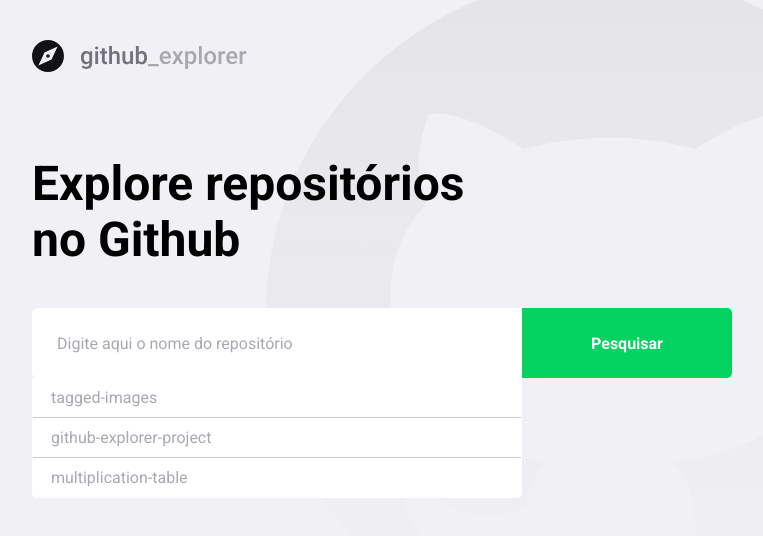
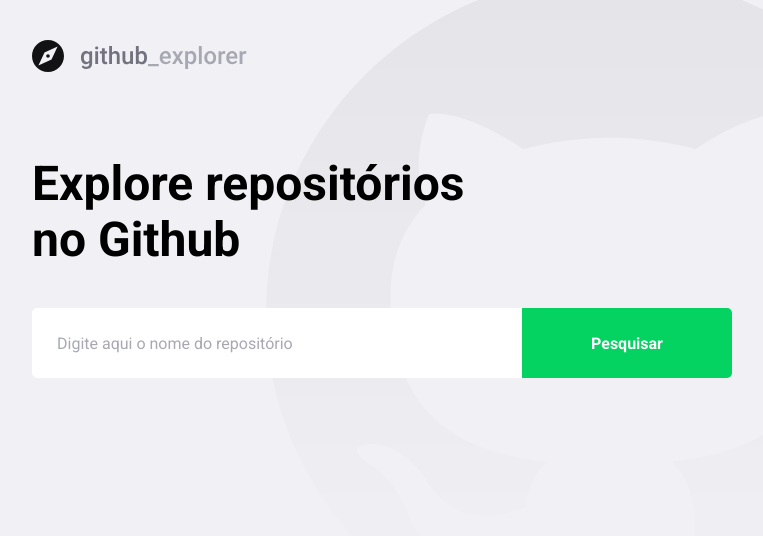
Before and after one commit to gpaiva00/github-explorer-project, a React (Create React App) app: page / in a window 1280 px wide. Shown: the top 536 px of the page, without its empty margins (148-911 px from the left). Built offline with nearby package versions, Linux system fonts and the light colour scheme; the HTML template or start-up script is replaced by a standard one.

Commit message:
Implementing style of sugestion list

```diff
--- a/src/pages/Dashboard/index.tsx
+++ b/src/pages/Dashboard/index.tsx
@@ -1,4 +1,10 @@
-import React, { FC, useState, useEffect, FormEvent } from 'react';
+import React, {
+  FC,
+  useState,
+  useEffect,
+  FormEvent,
+  KeyboardEvent,
+} from 'react';
 import { Link } from 'react-router-dom';
 import { FiChevronRight } from 'react-icons/fi';
 import logoImg from '../../assets/logo.svg';
@@ -8,6 +14,7 @@
 import { Title, Form, Repositories, Error, SugestionList } from './styles';
 
 interface Repository {
+  name: string;
   full_name: string;
   description: string;
   owner: {
@@ -19,6 +26,7 @@
 const Dashboard: FC = () => {
   const [searchTerm, setSearchTerm] = useState('');
   const [errorMessage, setErrorMessage] = useState('');
+  const [userRepositories, setUserRepositories] = useState<Repository[]>([]);
   const [repositories, setRepositories] = useState<Repository[]>(() => {
     const storagedRepositories = localStorage.getItem(
       '@Githubexplorer:repositories'
@@ -28,12 +36,21 @@
     return [];
   });
 
-  const activeSuggestion = 0;
-  const filteredSuggestions = [
-    'tagged-images',
-    'github-explorer-project',
-    'multiplication-table',
-  ];
+  async function handleSearchByUser(
+    event: KeyboardEvent<HTMLInputElement>
+  ): Promise<void> {
+    const { keyCode } = event;
+
+    if (keyCode !== 191) return;
+
+    const [user] = searchTerm.split('/');
+
+    if (!user) return;
+
+    const { data } = await api.get<Repository[]>(`users/${user}/repos`);
+
+    setUserRepositories([...userRepositories, ...data]);
+  }
 
   async function handleAddRepository(
     event: FormEvent<HTMLFormElement>
@@ -65,35 +82,24 @@
       <img src={logoImg} alt="Github explorer" />
       <Title>Explore repositórios no Github</Title>
 
-      <Form hasError={!!errorMessage} onSubmit={handleAddRepository}>
+      {/* onSubmit={handleAddRepository} */}
+      <Form hasError={!!errorMessage}>
         <input
           value={searchTerm}
           onChange={(e) => setSearchTerm(e.target.value)}
+          onKeyUp={(e) => handleSearchByUser(e)}
           placeholder="Digite aqui o nome do repositório"
         />
         <button type="submit">Pesquisar</button>
       </Form>
 
-      <SugestionList>
-        {filteredSuggestions.map((suggestion, index) => {
-          let className;
-
-          // Flag the active suggestion with a class
-          // if (index === activeSuggestion) {
-          //   className = "suggestion-active";
-          // }
-
-          return (
-            <li
-              // className={className}
-              key={suggestion}
-              // onClick={onClick}
-            >
-              {suggestion}
-            </li>
-          );
-        })}
-      </SugestionList>
+      {userRepositories.length > 0 && (
+        <SugestionList>
+          {userRepositories.map((repository) => (
+            <li key={repository.name}>{repository.name}</li>
+          ))}
+        </SugestionList>
+      )}
 
       {errorMessage && <Error>{errorMessage}</Error>}
 
--- a/src/pages/Dashboard/styles.ts
+++ b/src/pages/Dashboard/styles.ts
@@ -1,5 +1,5 @@
 import styled, { css } from 'styled-components';
-import { shade } from 'polished';
+import { shade, lighten } from 'polished';
 
 interface FormProps {
   hasError: boolean;
@@ -74,8 +74,9 @@
 `;
 
 export const SugestionList = styled.ul`
+  position: absolute;
   display: block;
-  border: 1px solid #fff;
+  border: 0.5px solid #cbcbd3;
   border-radius: 0 0 5px 5px;
   border-top-width: 0;
   list-style: none;
@@ -85,7 +86,7 @@
   padding-left: 0;
   max-width: 490px;
   align-items: center;
-  justify-content: flex-start;
+  /* justify-content: flex-start; */
   background-color: #fff;
 
   li {
@@ -100,7 +101,7 @@
     }
 
     &:not(:last-of-type) {
-      border-bottom: 1px solid #cbcbd3;
+      border-bottom: 0.5px solid #cbcbd3;
     }
   }
 `;
```
